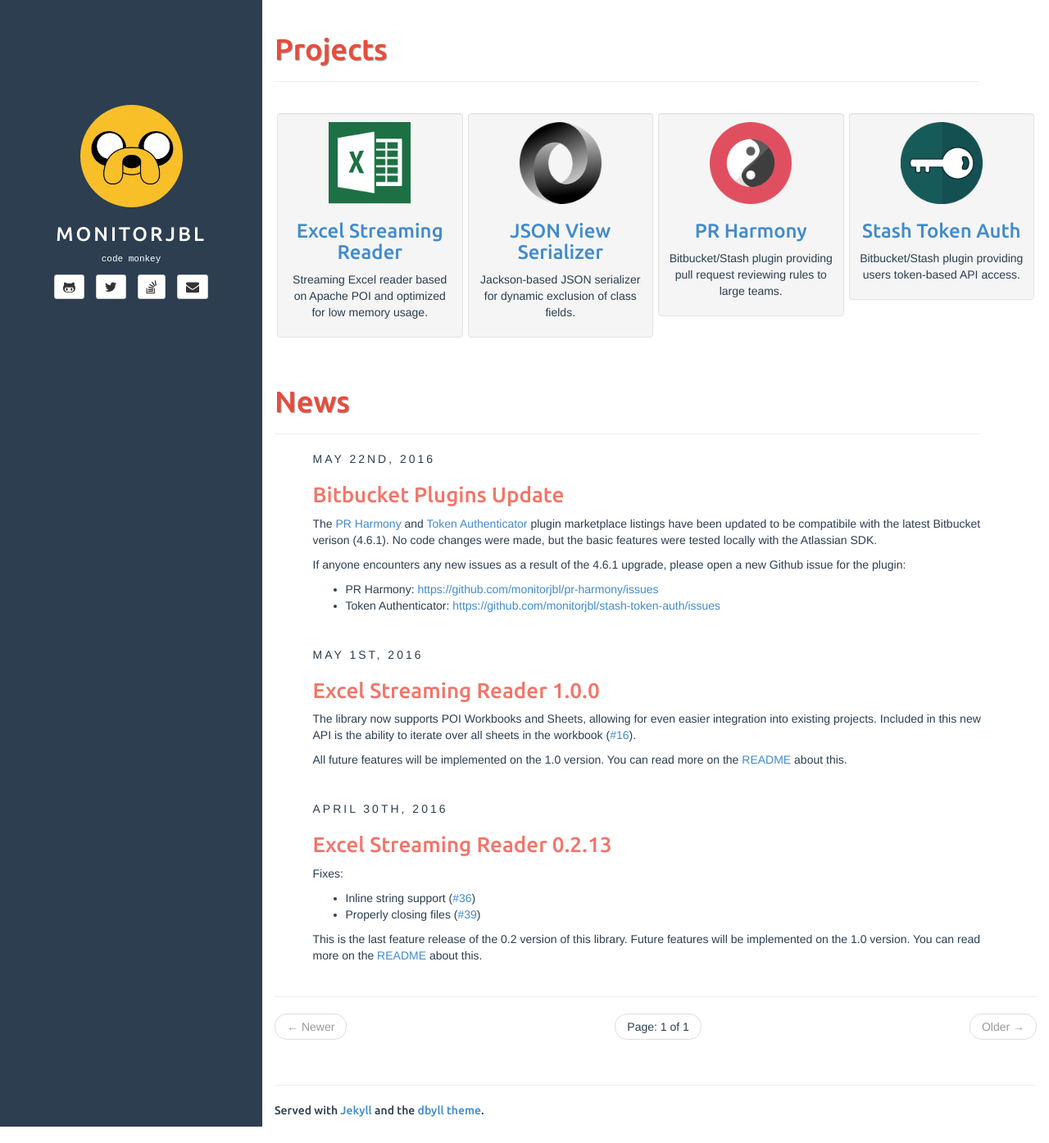
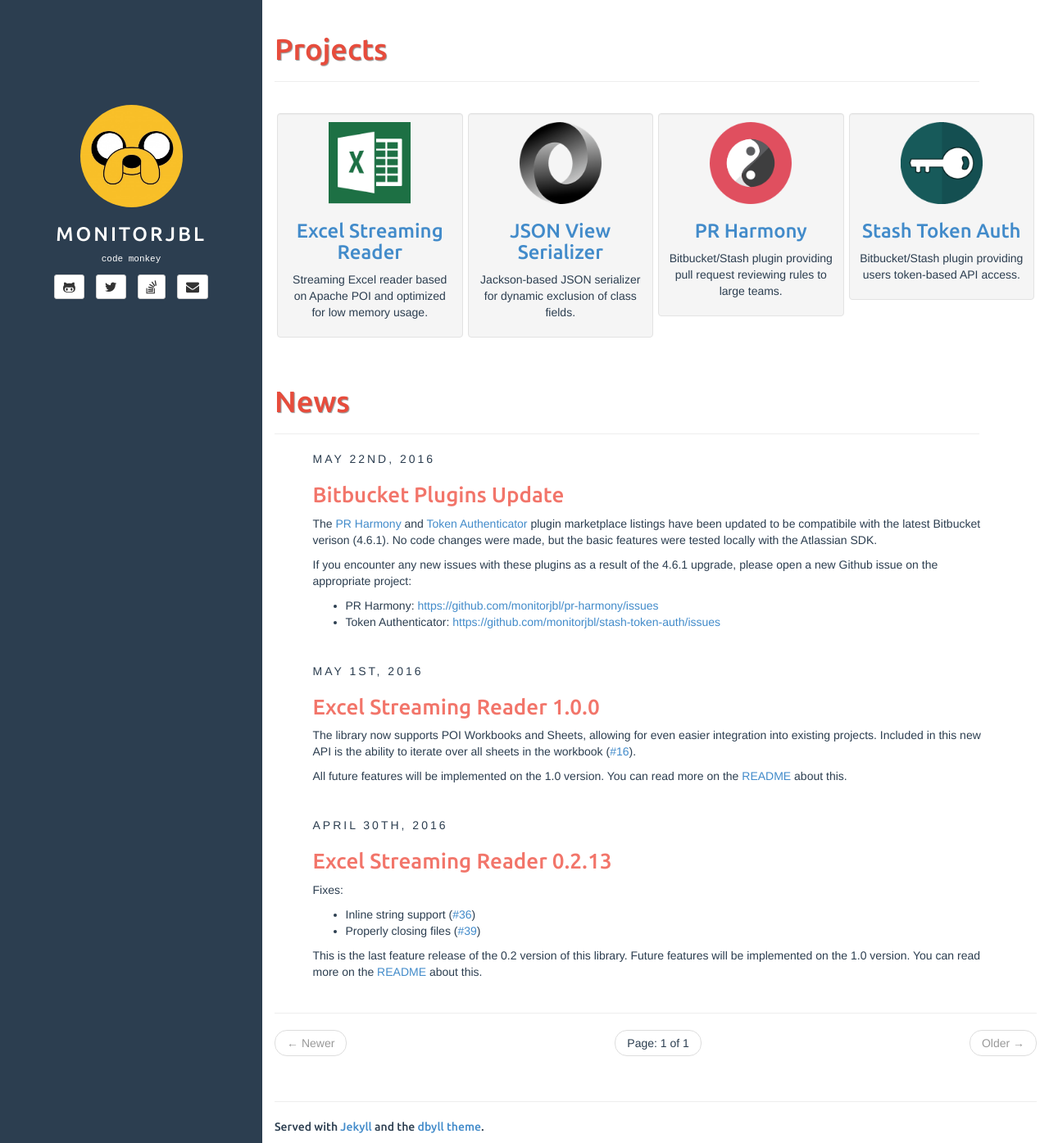
Before and after one commit to monitorjbl/monitorjbl.github.io, a Jekyll site: the page built from index.html, in a window 1280 px wide and 1395 px high. Shown: the whole window at 82% size. Built offline with Jekyll 4.4.1, drawn with Linux system fonts in a browser that asks for light colours; the list of posts is cut into pages by our own code; comment, search, counter and statistics services are not loaded.

Commit message:
Update 2016-05-22-bitbucket-plugin-compatibility-updates.md

```diff
--- a/_posts/2016-05-22-bitbucket-plugin-compatibility-updates.md
+++ b/_posts/2016-05-22-bitbucket-plugin-compatibility-updates.md
@@ -2,7 +2,7 @@
 
 The [PR Harmony](https://marketplace.atlassian.com/plugins/com.monitorjbl.plugins.pr-harmony/server/overview) and [Token Authenticator](https://marketplace.atlassian.com/plugins/com.thundermoose.plugins.stash-token-auth/server/overview) plugin marketplace listings have been updated to be compatibile with the latest Bitbucket verison (4.6.1). No code changes were made, but the basic features were tested locally with the Atlassian SDK.
 
-If anyone encounters any new issues as a result of the 4.6.1 upgrade, please open a new Github issue for the plugin:
+If you encounter any new issues with these plugins as a result of the 4.6.1 upgrade, please open a new Github issue on the appropriate project:
 
 * PR Harmony: [https://github.com/monitorjbl/pr-harmony/issues](https://github.com/monitorjbl/pr-harmony/issues)
 * Token Authenticator: [https://github.com/monitorjbl/stash-token-auth/issues](https://github.com/monitorjbl/stash-token-auth/issues)
```
